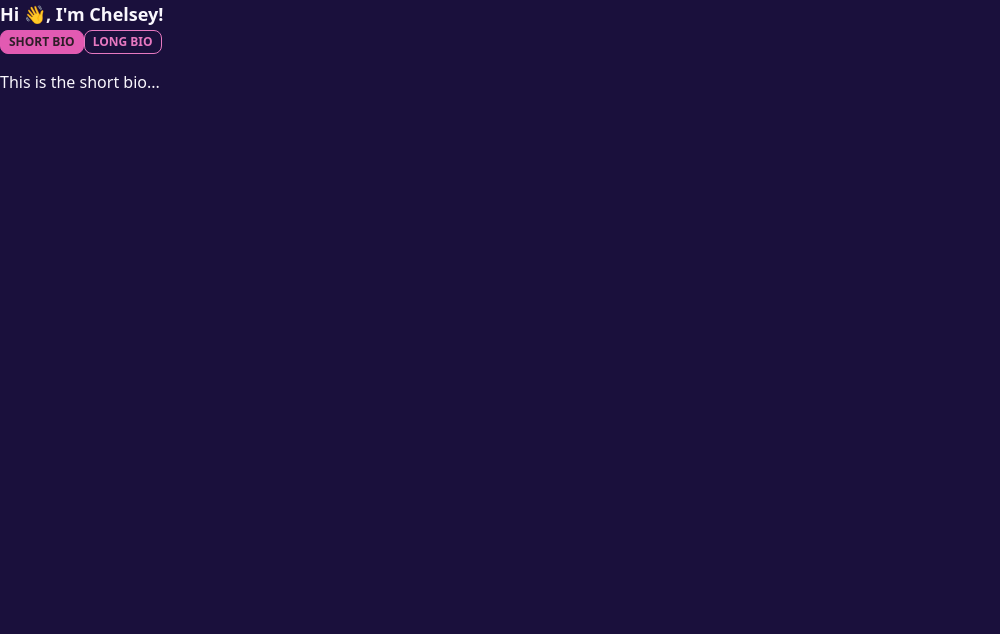
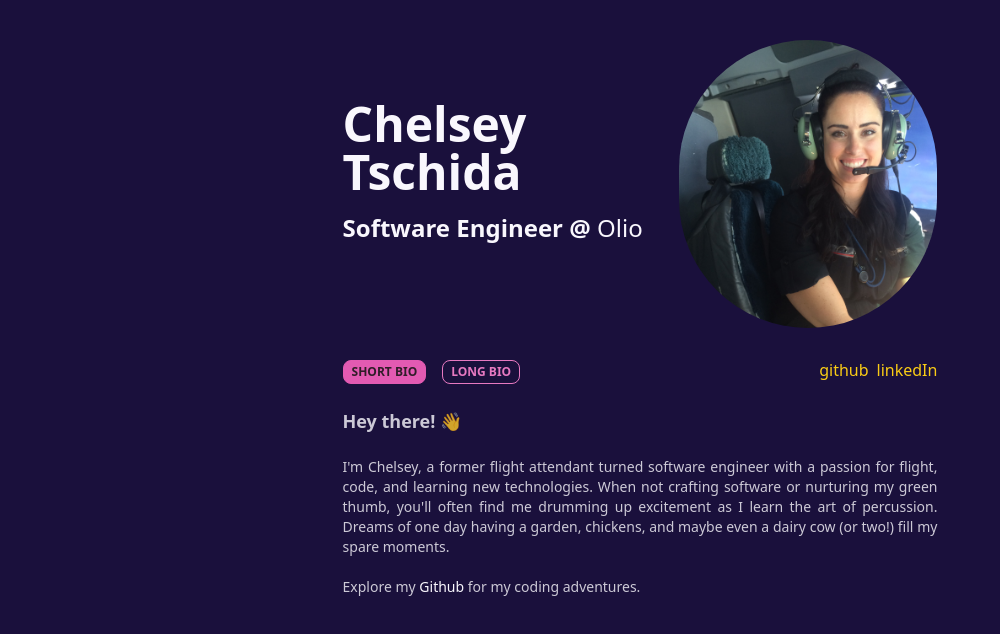
Before and after one commit to CLTsolutions/portfolio_v3, a Next.js app: page / in a window 1280 px wide. Shown: the top 634 px of the page, without its empty margins (0-1000 px from the left). Built offline with nearby package versions, Linux system fonts and the light colour scheme.

Commit message:
feat: short bio and headshot

```diff
--- a/app/about-me.jsx
+++ b/app/about-me.jsx
@@ -1,32 +1,75 @@
 'use client';
 
 import React, { useState } from 'react';
+import Image from 'next/image';
 
+import { ShortBio } from './components/bios';
 import BioButton from './shared';
+import socialLinks from './data';
 
 export default function AboutMe() {
   const [showShortBio, setShowShortBio] = useState(true);
 
+  const companyText = (
+    <a
+      href="https://olio.health"
+      target="_blank"
+      rel="noreferrer"
+      className="no-underline hover:link-accent hover:no-underline"
+    >
+      Olio
+    </a>
+  );
+
   const introText = (
     <>
-      {'Hi '}
+      {'Hey there! '}
       <span role="img" aria-label="waving-hand">
         👋
       </span>
-      {", I'm Chelsey!"}
     </>
   );
+
+  const socialLinksList = () => {
+    const links = Object.entries(socialLinks).map(([key, value]) => (
+      <a
+        href={value}
+        key={key}
+        target="_blank"
+        rel="noreferrer"
+        className="mr-2 text-yellow-400 no-underline hover:link-secondary last:mr-0"
+      >
+        {key}
+      </a>
+    ));
+
+    return <div>{links}</div>;
+  };
 
   const handleClick = (val) => setShowShortBio(val);
 
   return (
-    <section>
-      <header className="text-4xl font-bold"></header>
-      <div>
-        {/* <img src="/images/ChelseyTschida.jpg" alt="Chelsey Tschida" className="rounded-full w-1/2" /> */}
-        <p className="text-lg font-bold" x>
-          {introText}
-        </p>
+    <>
+      <header className="flex flex-wrap items-center justify-center md:flex-nowrap">
+        <div>
+          <h1 className="mb-0 sm:text-3xl md:text-5xl">Chelsey Tschida</h1>
+          <h2 className="mt-4">Software Engineer @ {companyText}</h2>
+          {/* <img src="/images/ChelseyTschida.jpg" alt="Chelsey Tschida" className="rounded-full w-1/2" /> */}
+        </div>
+        <div className="h-72 w-72 flex-wrap overflow-hidden rounded-full">
+          <Image
+            src="/images/ct-plane.jpg"
+            height={300}
+            width={300}
+            alt="Chelsey in-flight in commercial airplane wearing pilot headset"
+            // className="not-prose rounded-full object-none object-[50%_-4px]"
+            // className="not-prose rounded-full"
+            // className="not-prose h-[24px] w-[24px] overflow-hidden rounded-full"
+            className="not-prose object-top-right w-full"
+          />
+        </div>
+      </header>
+      <section className="mt-7 flex justify-between">
         <div>
           <BioButton
             label="Short Bio"
@@ -39,14 +82,14 @@ export default function AboutMe() {
             onClick={() => handleClick(false)}
           />
         </div>
-        <div className="mt-4">
-          {showShortBio ? (
-            <p>This is the short bio...</p>
-          ) : (
-            <p>This is the long bio...</p>
-          )}
-        </div>
-      </div>
-    </section>
+        {socialLinksList()}
+      </section>
+      <main>
+        <p className="text-lg font-bold">{introText}</p>
+        <article className="mt-4">
+          {showShortBio ? <ShortBio /> : <p>This is the long bio...</p>}
+        </article>
+      </main>
+    </>
   );
 }
--- /dev/null
+++ b/app/components/bios/index.js
@@ -0,0 +1,2 @@
+export { default as LongBio } from './long-bio';
+export { default as ShortBio } from './short-bio';
--- /dev/null
+++ b/app/components/bios/short-bio.jsx
@@ -0,0 +1,27 @@
+import socialLinks from '../../data';
+
+const ShortBio = () => {
+  const text =
+    "I'm Chelsey, a former flight attendant turned software engineer with a passion for flight, code, and learning new technologies. When not crafting software or nurturing my green thumb, you'll often find me drumming up excitement as I learn the art of percussion. Dreams of one day having a garden, chickens, and maybe even a dairy cow (or two!) fill my spare moments.";
+
+  return (
+    <p className="text-justify text-sm">
+      {text}
+      <br />
+      <br />
+      Explore my
+      <a
+        href={socialLinks.github}
+        target="_blank"
+        rel="noreferrer"
+        className="no-underline hover:link-accent hover:no-underline"
+      >
+        {' '}
+        Github{' '}
+      </a>
+      for my coding adventures.
+    </p>
+  );
+};
+
+export default ShortBio;
--- /dev/null
+++ b/app/data/index.js
@@ -0,0 +1,3 @@
+import { socialLinks } from './socials';
+
+export default socialLinks;
--- /dev/null
+++ b/app/data/socials.js
@@ -0,0 +1,6 @@
+export const socialLinks = {
+  github: `https://github.com/CLTsolutions`,
+  linkedIn: `https://www.linkedin.com/in/cltschida/`,
+};
+
+export default socialLinks;
--- a/app/layout.js
+++ b/app/layout.js
@@ -8,7 +8,9 @@ export const metadata = {
 export default function RootLayout({ children }) {
   return (
     <html lang="en" data-theme="synthwave">
-      <body>{children}</body>
+      <body className="prose mx-auto my-10 w-full px-5 md:px-0">
+        {children}
+      </body>
     </html>
   );
 }
--- a/app/shared/bio-button.js
+++ b/app/shared/bio-button.js
@@ -1,7 +1,7 @@
 const BioButton = ({ label, active, onClick }) => (
   <button
     onClick={onClick}
-    className={`btn btn-primary btn-xs ${
+    className={`mr-4 last:mr-0 btn btn-primary btn-xs ${
       active ? 'btn-active' : 'btn-outline'
     }`}
   >
```
Also changed, not shown: app/components/bios/long-bio.jsx (added), public/images/ct-plane.JPG (added).
